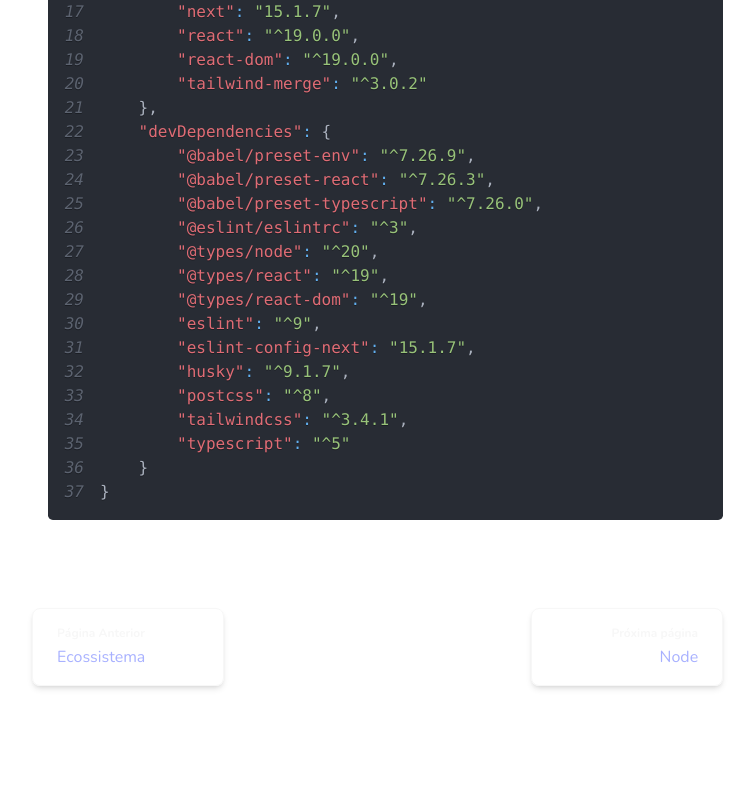
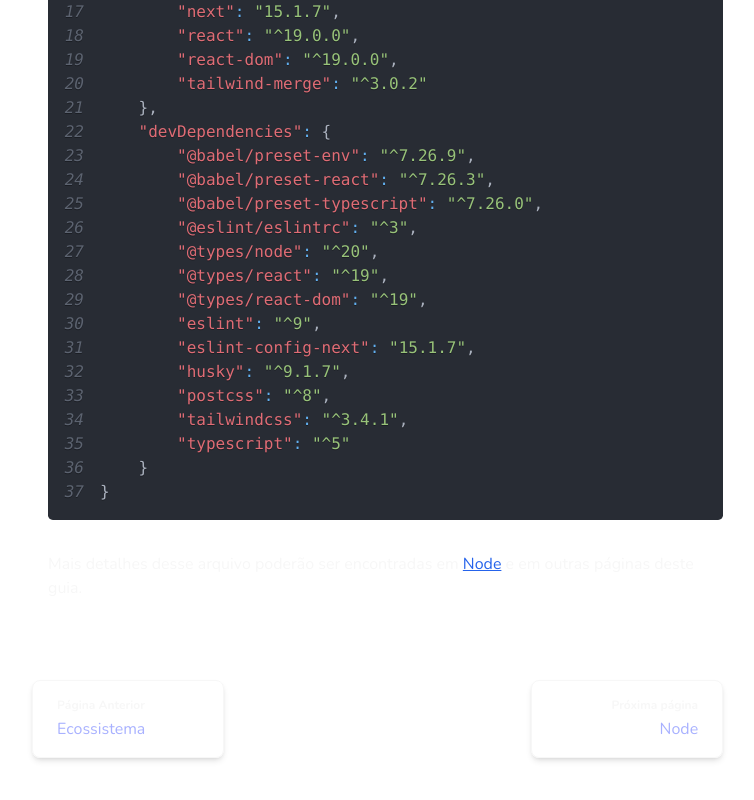
Before and after one commit to PepeuFBV/tech-guide, a Next.js app: page /settings in a window 1280 px wide. Shown: the part 2960-3760 px from the top of the page, without its empty margins (288-1042 px from the left). Before the commit the page ends 3728 px from the top, so only its background shows below. Built offline with nearby package versions, Linux system fonts and the light colour scheme.

Commit message:
fix(settings): added settings page extra text

```diff
--- a/src/app/(subsection)/settings/page.tsx
+++ b/src/app/(subsection)/settings/page.tsx
@@ -4,6 +4,7 @@ import PathDisplay from '@/components/core/path-display'
 import { Divider } from '@/components/ui/divider'
 import { CodeArea } from '@/components/ui/code-area'
 import type { Topic } from '@/types/topic'
+import VisitLink from '@/components/ui/visit-link'
 
 const topics: Topic[] = [
     { title: 'Introdução', href: 'introduction' },
@@ -121,6 +122,7 @@ export default function Settings() {
                             <p className='text-secondary'>A versão inicial é importante para que possamos controlar as versões da aplicação, além de ser um padrão de mercado. Recomendamos a utilização de <code>1.0.0-SNAPSHOT</code> para a primeira versão.</p>
                         </div>
                         <CodeArea title='package.json' downloadLink='/files/package.json' code={code[0]} language='json' />
+                        <p className='text-secondary'>Mais detalhes desse arquivo poderão ser encontradas em <VisitLink href='/node'>Node</VisitLink> e em outras páginas deste guia.</p>
                     </div>
                 </div>
             </div>
```
